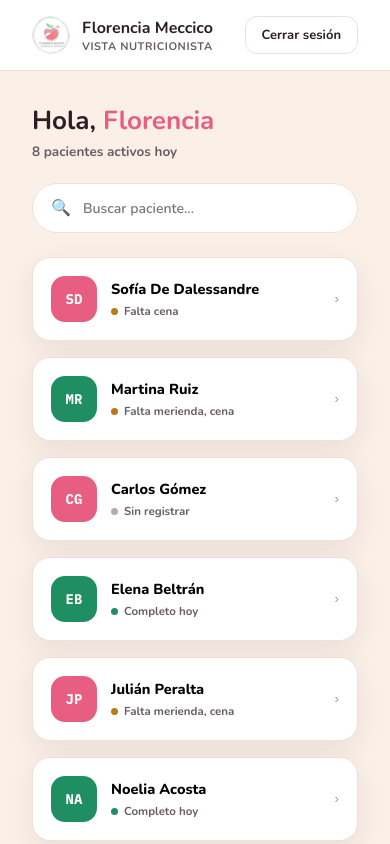
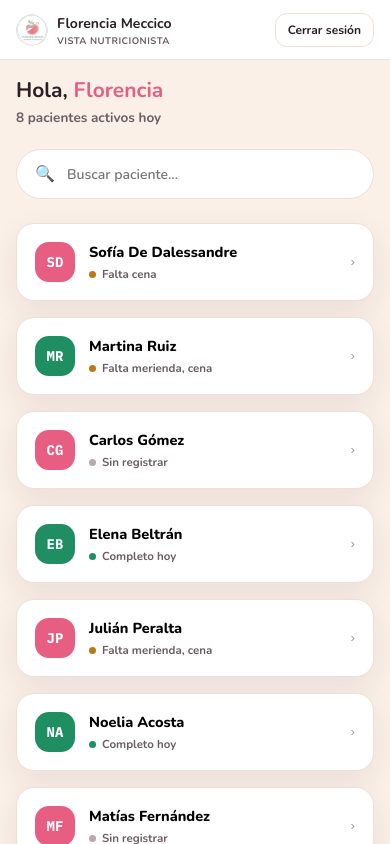
Before and after one commit to jorgedeleon18/nutricionista-app, a React (Vite) app: page / in a window 390 px wide. Both pictures are taken after a click on the button "Ingresar". Shown: the top 844 px of the page. Built offline with nearby package versions, Linux system fonts and the light colour scheme.

Commit message:
respoinsive

```diff
--- a/src/App.jsx
+++ b/src/App.jsx
@@ -34,9 +34,13 @@ export default function App() {
 
   return (
     <>
-      <Header subtitle="Vista nutricionista" onLogout={handleLogout} />
+      <Header
+        subtitle="Vista nutricionista"
+        onLogout={handleLogout}
+        onBack={openPatient ? () => setOpenPatient(null) : undefined}
+      />
       {openPatient ? (
-        <PatientDetail patientKey={openPatient} onBack={() => setOpenPatient(null)} />
+        <PatientDetail patientKey={openPatient} />
       ) : (
         <Mosaico onOpenPatient={setOpenPatient} />
       )}
--- a/src/components/Header.jsx
+++ b/src/components/Header.jsx
@@ -1,4 +1,4 @@
-export default function Header({ subtitle, onLogout }) {
+export default function Header({ subtitle, onLogout, onBack }) {
   return (
     <header className="app-header">
       <div className="brand">
@@ -8,9 +8,16 @@ export default function Header({ subtitle, onLogout }) {
           <span>{subtitle}</span>
         </div>
       </div>
-      {onLogout && (
-        <button className="btn-ghost" onClick={onLogout}>Cerrar sesión</button>
-      )}
+      <div className="header-actions">
+        {onBack && (
+          <button className="pill-btn" onClick={onBack}>
+            <span className="ic">🏠</span> Inicio
+          </button>
+        )}
+        {onLogout && (
+          <button className="btn-ghost" onClick={onLogout}>Cerrar sesión</button>
+        )}
+      </div>
     </header>
   );
 }
--- a/src/components/PatientDetail.jsx
+++ b/src/components/PatientDetail.jsx
@@ -35,7 +35,7 @@ function buildCalendarCells(patient, selectedDay, onSelect) {
   return cells;
 }
 
-export default function PatientDetail({ patientKey, onBack }) {
+export default function PatientDetail({ patientKey }) {
   const patient = PATIENTS[patientKey];
   const [tab, setTab] = useState('registro');
   const [dayIndex, setDayIndex] = useState(2); // miércoles 27
@@ -49,7 +49,6 @@ export default function PatientDetail({ patientKey, onBack }) {
   return (
     <div className="page">
       <div className="detalle-head">
-        <button className="iconbtn" onClick={onBack} title="Volver">←</button>
         <div className="avatar" style={{ background: patient.color, width: 44, height: 44 }}>{patient.initials}</div>
         <div className="who">
           <b>{patient.name}</b>
--- a/src/styles/index.css
+++ b/src/styles/index.css
@@ -30,6 +30,22 @@ button, input, textarea{font-family:inherit;}
   padding:9px 16px; font-weight:700; font-size:13px; cursor:pointer;
 }
 .btn-ghost:hover{background:var(--pink-soft); border-color:var(--pink);}
+
+.header-actions{display:flex; align-items:center; gap:10px;}
+.pill-btn{
+  display:inline-flex; align-items:center; gap:7px;
+  padding:9px 18px 9px 14px; border-radius:999px; cursor:pointer;
+  background:rgba(232,93,130,0.14);
+  -webkit-backdrop-filter:blur(14px) saturate(180%);
+  backdrop-filter:blur(14px) saturate(180%);
+  border:1px solid rgba(232,93,130,0.35);
+  color:var(--pink2); font-weight:800; font-size:13px;
+  box-shadow:0 4px 14px rgba(232,93,130,0.15);
+  transition:transform .15s ease, background .15s ease;
+}
+.pill-btn:hover{background:rgba(232,93,130,0.24); transform:translateY(-1px);}
+.pill-btn:active{transform:translateY(0);}
+.pill-btn .ic{font-size:15px; line-height:1;}
 
 .page{max-width:1240px; margin:0 auto; padding:32px;}
 
@@ -107,7 +123,8 @@ button, input, textarea{font-family:inherit;}
 .clinica-box textarea{width:100%; min-height:160px; border:1px solid var(--border); border-radius:14px; padding:14px; font-size:14px; line-height:1.6; font-family:inherit; color:var(--ink); resize:vertical; outline:none;}
 .clinica-box textarea:focus{border-color:var(--pink);}
 
-table.medidas-table{width:100%; border-collapse:collapse; font-size:13.5px;}
+.medidas-box{overflow-x:auto;}
+table.medidas-table{width:100%; min-width:460px; border-collapse:collapse; font-size:13.5px;}
 table.medidas-table th{text-align:left; font-size:11px; text-transform:uppercase; letter-spacing:0.04em; color:var(--muted); padding:10px 12px; border-bottom:2px solid var(--border);}
 table.medidas-table td{padding:12px; border-bottom:1px solid var(--border);}
 table.medidas-table tr:last-child td{font-weight:800; background:var(--green-soft);}
@@ -166,4 +183,54 @@ textarea.box:focus{border-color:var(--pink);}
 @media (max-width: 900px){
   .cal-layout{flex-direction:column;}
   .cal-left{width:100%; border-right:none; border-bottom:1px solid var(--border);}
+  .page{padding:24px;}
 }
+
+/* ---------- RESPONSIVE: TABLET / CELULAR ---------- */
+@media (max-width: 640px){
+  body{overflow-x:hidden;}
+  .page{padding:16px;}
+
+  .app-header{padding:12px 16px; flex-wrap:wrap; gap:10px;}
+  .app-header .brand{gap:9px;}
+  .app-header .brand img{width:32px; height:32px;}
+  .app-header .brand b{font-size:14px;}
+  .app-header .brand span{font-size:9.5px;}
+  .header-actions{gap:7px;}
+  .btn-ghost{padding:8px 12px; font-size:12px;}
+  .pill-btn{padding:8px 14px 8px 11px; font-size:12px;}
+
+  .login-card{padding:30px 22px; border-radius:20px;}
+  .login-card h1{font-size:18px;}
+
+  .mosaico-head h1{font-size:21px;}
+  .searchbar{max-width:100%;}
+  .plist{grid-template-columns:1fr;}
+
+  .detalle-head{gap:10px; margin-bottom:18px;}
+  .detalle-head .who b{font-size:17px;}
+  .avatar{width:40px !important; height:40px !important;}
+
+  .tabs{
+    flex-wrap:nowrap; overflow-x:auto; -webkit-overflow-scrolling:touch;
+    max-width:100%; scrollbar-width:none;
+  }
+  .tabs::-webkit-scrollbar{display:none;}
+  .tab{flex:0 0 auto; min-width:auto; padding:9px 14px;}
+
+  .days{gap:5px;}
+  .day{padding:9px 0; font-size:11px;}
+
+  .meal-grid{grid-template-columns:1fr;}
+  .hoy-grid{grid-template-columns:1fr;}
+
+  .cal-left{padding:18px;}
+  .cal-right{padding:20px 18px;}
+  .cell{font-size:11px;}
+
+  .patient-nav{max-width:100%;}
+  .patient-nav button{padding:11px 0; font-size:12px;}
+  .progress{max-width:100%;}
+
+  table.medidas-table{font-size:12.5px;}
+}
```
